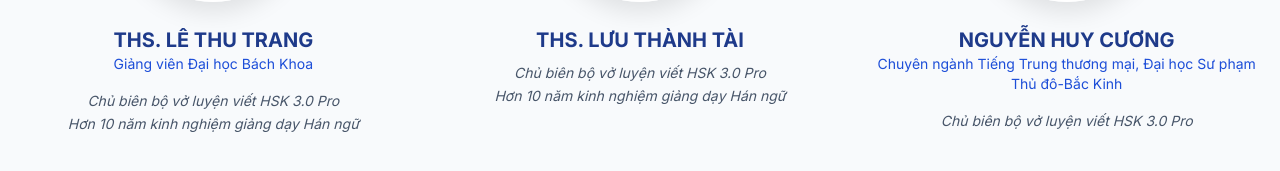
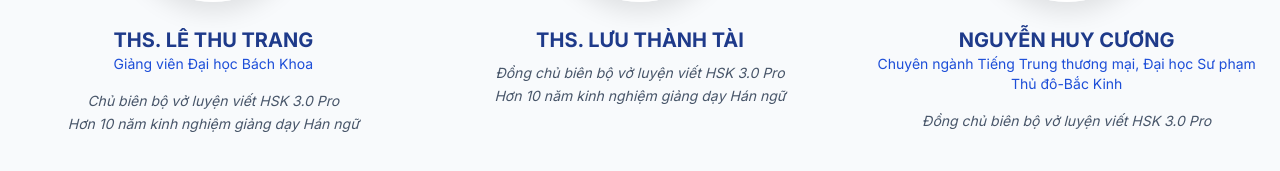
Before and after one commit to Ryangcn/luyen-viet-hsk3-new, a plain HTML site: page index.html in a window 1280 px wide. Shown: the part 1681-1852 px from the top of the page. Drawn offline with nearby package versions, Linux system fonts and the light colour scheme.

Commit message:
Update index.html

```diff
--- a/index.html
+++ b/index.html
@@ -152,7 +152,7 @@
                     <div class="max-w-sm">
                         <h3 class="text-xl font-bold text-blue-900 uppercase">Ths. Lưu Thành Tài</h3>
                         <p class="text-slate-600 mt-2 leading-relaxed text-sm italic">
-                            Chủ biên bộ vở luyện viết HSK 3.0 Pro<br>
+                            Đồng chủ biên bộ vở luyện viết HSK 3.0 Pro<br>
                             Hơn 10 năm kinh nghiệm giảng dạy Hán ngữ
                         </p>
                     </div>
@@ -166,7 +166,7 @@
                         <h3 class="text-xl font-bold text-blue-900 uppercase">Nguyễn Huy Cương</h3>
                         <p class="text-blue-700 font-medium text-sm">Chuyên ngành Tiếng Trung thương mại, Đại học Sư phạm Thủ đô-Bắc Kinh</p>
                         <p class="text-slate-600 mt-4 leading-relaxed text-sm italic">
-                            Chủ biên bộ vở luyện viết HSK 3.0 Pro
+                            Đồng chủ biên bộ vở luyện viết HSK 3.0 Pro
                         </p>
                     </div>
                 </div>
```
